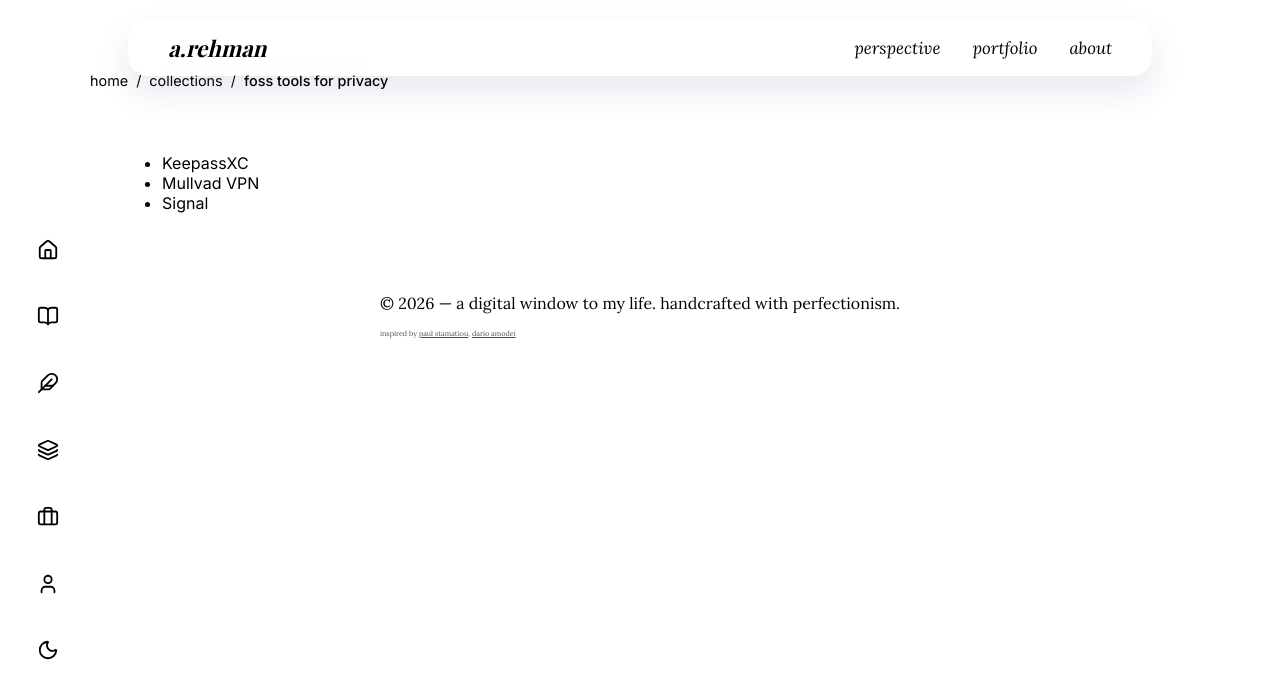
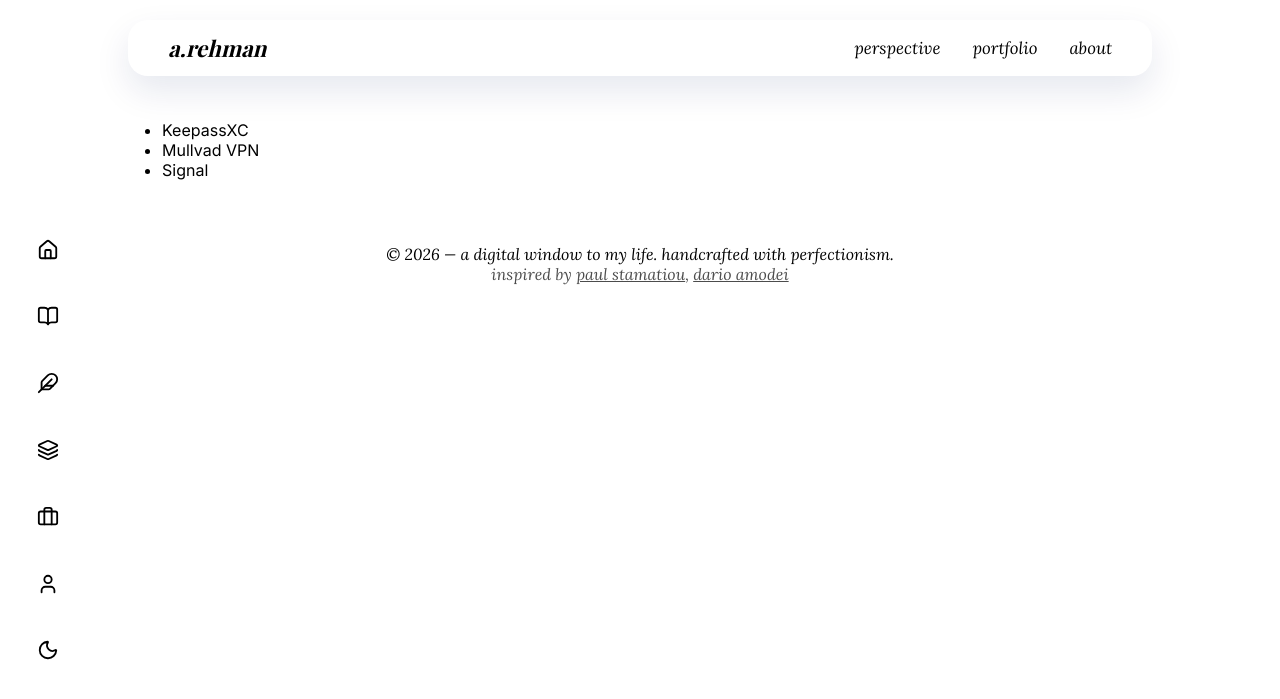
Before and after one commit to arehman-dev/arehman-dev.github.io, a Jekyll site: the page built from collections/linux-tools.md, in a window 1280 px wide. Shown: the top 699 px of the page. Built offline with Jekyll 4.4.1, drawn with Linux system fonts in a browser that asks for light colours; some web fonts are replaced.

Commit message:
v0.9a Update: Remove breadcrumb navigation, improve footer styling (italic, center aligned, uniform font size), add comprehensive sample post

```diff
--- a/_layouts/default.html
+++ b/_layouts/default.html
@@ -71,15 +71,6 @@
         </div>
       </nav>
     </header>
-
-    <!-- Breadcrumb Navigation -->
-    {% if page.title %}
-    <nav class="breadcrumb" aria-label="breadcrumb">
-      <a href="{{ '/' | relative_url }}">home</a>
-      {% if page.category %}<span>/</span><a href="{{ '/' | append: page.category | relative_url }}">{{ page.category }}</a>{% endif %}
-      <span>/</span><span class="breadcrumb-current">{{ page.title | downcase }}</span>
-    </nav>
-    {% endif %}
 
     <main class="wrapper">
       <!-- Share & Print Buttons (for posts) -->
--- a/assets/css/style.css
+++ b/assets/css/style.css
@@ -218,36 +218,7 @@
     transform: scale(1.08); /* Re-implemented zoom effect */
 }
 
-/* --- 7. BREADCRUMB NAVIGATION --- */
-.breadcrumb {
-    width: 100%;
-    max-width: 1100px;
-    padding: 1rem 2rem 0 2rem;
-    font-family: 'Inter', sans-serif;
-    font-size: 0.9rem;
-    color: var(--text-muted);
-    display: flex;
-    gap: 0.5rem;
-    align-items: center;
-    flex-wrap: wrap;
-}
-
-.breadcrumb a {
-    color: var(--text-muted);
-    text-decoration: none;
-    transition: color 0.2s ease;
-}
-
-.breadcrumb a:hover {
-    color: var(--accent);
-}
-
-.breadcrumb-current {
-    color: var(--text-main);
-    font-weight: 500;
-}
-
-/* --- 8. POST ACTIONS (SHARE & PRINT) --- */
+/* --- 7. POST ACTIONS (SHARE & PRINT) --- */
 .post-actions {
     display: flex;
     gap: 1rem;
@@ -413,12 +384,19 @@
 .site-footer {
     flex-direction: column;
     gap: 0.5rem;
+    text-align: center;
+}
+
+.site-footer p {
+    font-style: italic;
+    margin: 0;
 }
 
 .footer-credits {
-    font-size: 0.45rem;
+    font-size: inherit;
     margin: 0;
     opacity: 0.7;
+    font-style: italic;
 }
 
 .footer-credits a {
```
Also changed, not shown: perspective/the-art-of-meaningful-work.md (added, +84 -0 lines).
